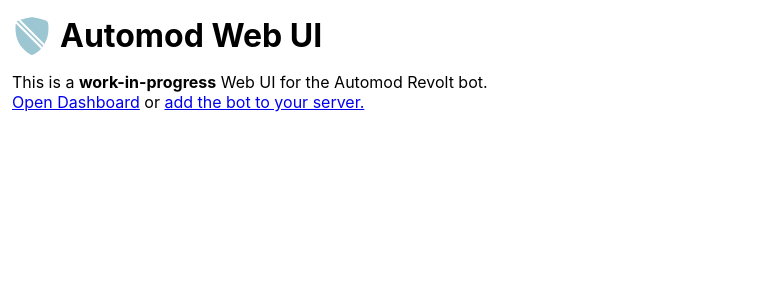
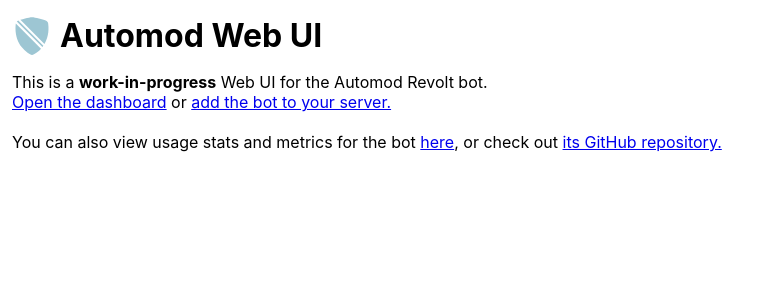
Before and after one commit to sussycatgirl/automod, a React (Vite) app in the folder web/: page / in a window 1280 px wide. Shown: the top 300 px of the page, without its empty margins (0-771 px from the left). Built offline with nearby package versions, Linux system fonts and the light colour scheme; no server answers.

Commit message:
feat: more links + styling tweaks

```diff
--- a/web/src/pages/DashboardHome.tsx
+++ b/web/src/pages/DashboardHome.tsx
@@ -37,10 +37,10 @@
     useEffect(() => { loadServers() }, []);
 
     return (
-        <div>
-            <H1>dashbord</H1>
+        <div style={{ marginLeft: '12px', padding: '16px 0' }}>
+            <H1>Dashboard</H1>
             <br/>
-            <p hidden={!loading}>loading</p>
+            <p hidden={!loading}>Loading...</p>
             {
                 servers.map(server => <div className="server-card" style={{ paddingTop: '10px' }} key={server.id}>
                     <img
--- a/web/src/pages/Home.tsx
+++ b/web/src/pages/Home.tsx
@@ -14,9 +14,16 @@
                 This is a <b>work-in-progress</b> Web UI for the Automod Revolt bot.
                 <br />
                 <Link to='/dashboard'>
-                    Open Dashboard
+                    Open the dashboard
                 </Link> or <a href="https://app.revolt.chat/bot/01FHGJ3NPP7XANQQH8C2BE44ZY" target='_blank'>
                     add the bot to your server.
+                </a>
+                <br />
+                <br />
+                You can also view usage stats and metrics for the bot <a href="https://grafana.janderedev.xyz/d/lC_-g_-nz/automod" target='_blank'>
+                    here
+                </a>, or check out <a href="https://github.com/janderedev/automod" target='_blank'>
+                    its GitHub repository.
                 </a>
             </span>
         </div>
--- a/web/src/pages/Login.tsx
+++ b/web/src/pages/Login.tsx
@@ -48,8 +48,8 @@
     }, [ nonce, code, username ]);
 
     return (
-        <div>
-            <H1>log in</H1>
+        <div style={{ marginLeft: '12px', padding: '16px 0' }}>
+            <H1>Log in</H1>
             {statusMsg.length ? <a>{statusMsg}</a> : <br/>}
             <div hidden={!showInitial}>
                 <InputBox
```
